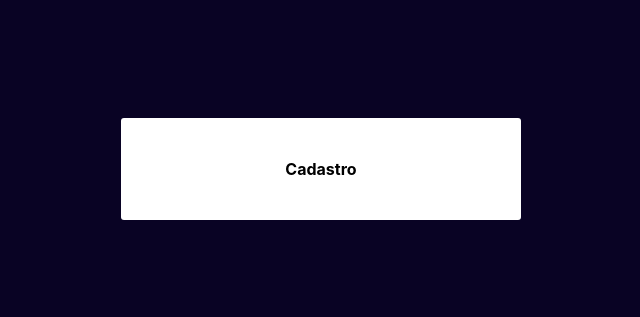
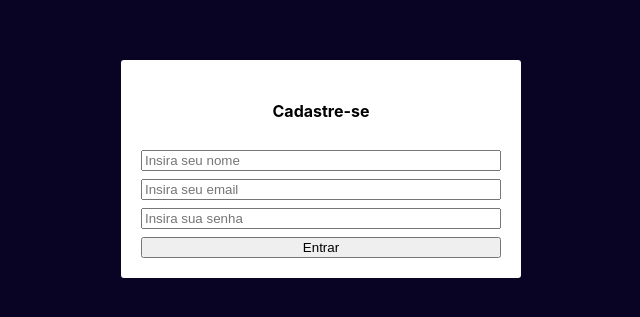
Before and after one commit to CamposLeo95/next-login, a Next.js app: page /cadastro in a window 1280 px wide. Shown: the part 231-548 px from the top of the page, without its empty margins (319-959 px from the left). Built offline with nearby package versions, Linux system fonts and the light colour scheme.

Commit message:
feat(btninputlogin): creating btn and input login and puting on the pages

```diff
--- a/pages/cadastro.jsx
+++ b/pages/cadastro.jsx
@@ -1,11 +1,18 @@
 import styles from '../styles/pages.module.css';
 
 import LoginCard from '../src/components/loginCard/LoginCard';
+import InputLogin from '../src/components/inputLogin/InputLogin';
+import ButtonLogin from '../src/components/buttonLogin/ButtonLogin';
 
 export default function CadastroPage() {
   return (
     <div className={styles.background}>
-      <LoginCard title={'Cadastro'}></LoginCard>
+      <LoginCard title={'Cadastre-se'}>
+        <InputLogin type={'name'} placeholder={'Insira seu nome'} />
+        <InputLogin type={'email'} placeholder={'Insira seu email'} />
+        <InputLogin type={'password'} placeholder={'Insira sua senha'} />
+        <ButtonLogin>Entrar</ButtonLogin>
+      </LoginCard>
     </div>
   );
 }
--- /dev/null
+++ b/src/components/buttonLogin/ButtonLogin.jsx
@@ -0,0 +1,3 @@
+export default function ButtonLogin({ children }) {
+  return <button>{children}</button>;
+}
--- /dev/null
+++ b/src/components/inputLogin/InputLogin.jsx
@@ -0,0 +1,5 @@
+import styles from './inputLogin.module.css';
+
+export default function InputLogin({ type, placeholder }) {
+  return <input type={type} placeholder={placeholder} />;
+}
--- /dev/null
+++ b/src/components/inputLogin/inputLogin.module.css
@@ -0,0 +1 @@
+.input {}
--- a/src/components/loginCard/loginCard.module.css
+++ b/src/components/loginCard/loginCard.module.css
@@ -3,6 +3,8 @@
     width: 400px;
     padding: 20px;
     display: flex;
-    justify-content: center;
+    flex-direction: column;
+    text-align: center;
+    gap: 8px;
     border-radius: 3px;
 }
```
Also changed, not shown: pages/login.jsx (+7 -1 lines), src/components/buttonLogin/ButtonLogin.module.css (added).
